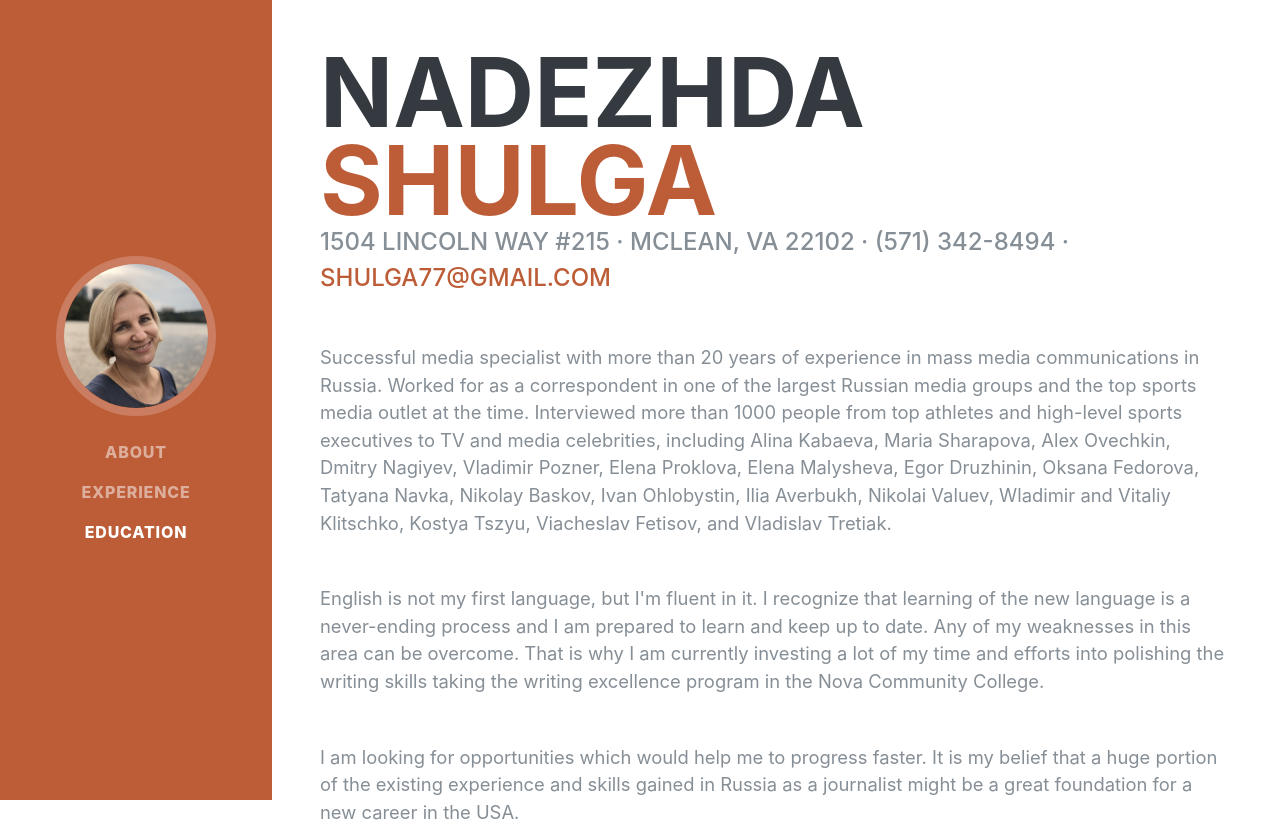
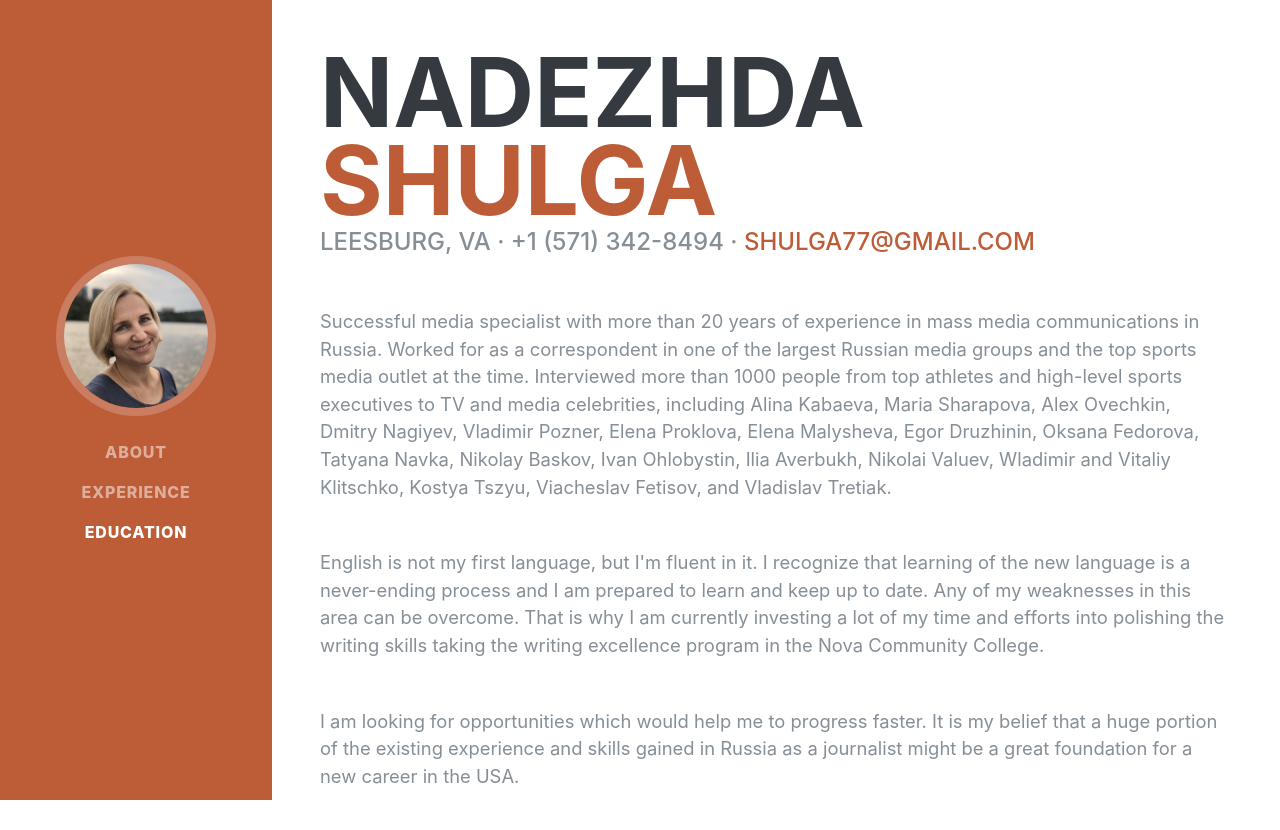
Before and after one commit to shulga77/shulga77.github.io, a plain HTML site: page index.html in a window 1280 px wide. Shown: the top 830 px of the page. Drawn offline with Linux system fonts and the light colour scheme; a web font is replaced by a local one.

Commit message:
Update index.html

```diff
--- a/index.html
+++ b/index.html
@@ -69,7 +69,7 @@
           <h1 class="mb-0">Nadezhda
             <span class="text-primary">Shulga</span>
           </h1>
-          <div class="subheading mb-5">1504 Lincoln Way #215 · McLean, VA 22102 · (571) 342-8494 ·
+          <div class="subheading mb-5">Leesburg, VA · +1 (571) 342-8494 ·
             <a href="mailto:shulga77@gmail.com">shulga77@gmail.com</a>
           </div>
           <p class="lead mb-5">
```
